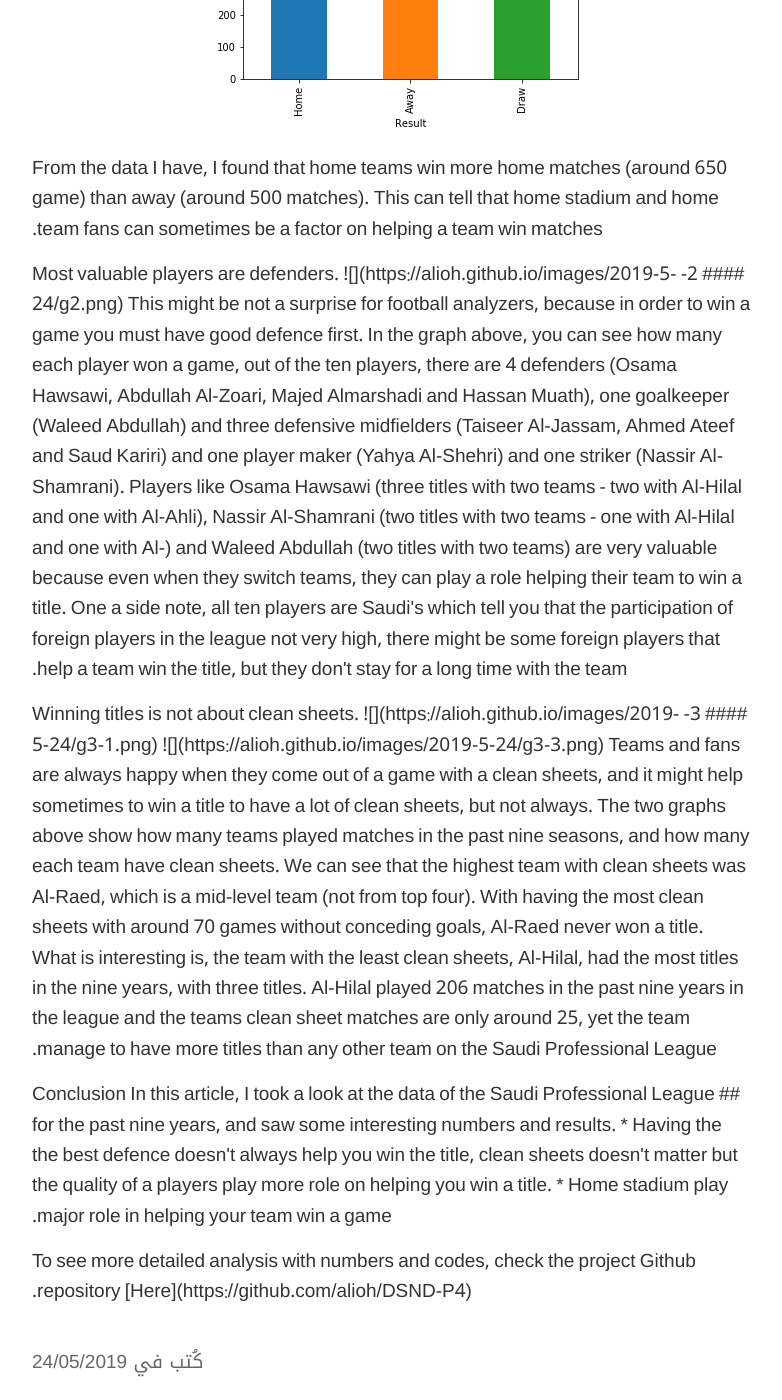
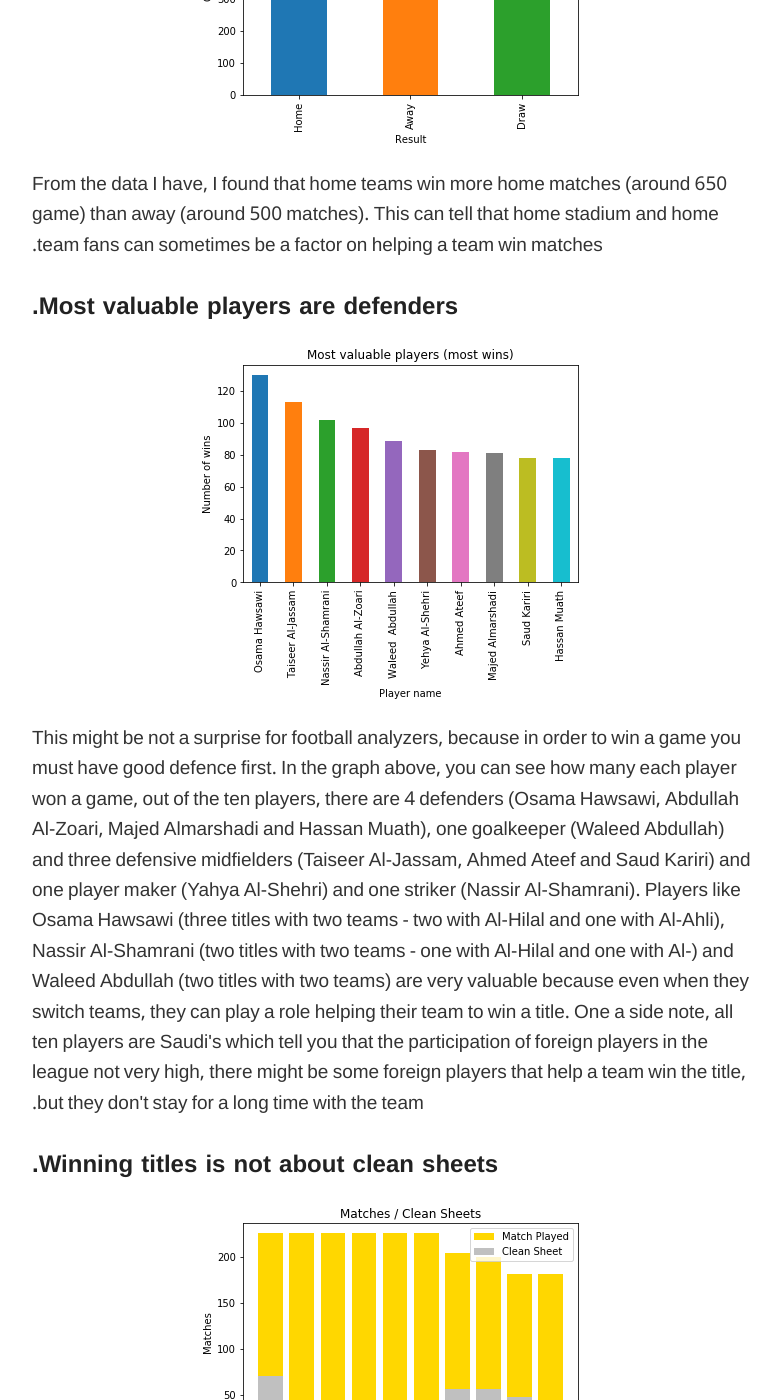
Before and after one commit to alioh/alioh.github.io, a Jekyll site: the page built from _posts/2019-5-24-DSND-P4.md, in a window 1280 px wide and 1400 px high, scrolled down 1489 px. Shown: the whole window, without its empty margins (248-1030 px from the left). Built offline with Jekyll 4.4.1, drawn with Linux system fonts in a browser that asks for light colours; some of the changed text lies outside the part shown.

Commit message:
fixing styling

```diff
--- a/_posts/2019-5-24-DSND-P4.md
+++ b/_posts/2019-5-24-DSND-P4.md
@@ -34,32 +34,40 @@ After creating analyzing the data, I came up with couple outcomes:
 </p>
 
 
-<h4 align="left"> 1- Home teams have higher chance to win games at home.</h4>
+<h2 align="left">Home teams have higher chance to win games at home.</h2>
 
 ![](https://alioh.github.io/images/2019-5-24/g1.png)
+
 <p align="left">
 From the data I have, I found that home teams win more home matches (around 650 game) than away (around 500 matches). This can tell that home stadium and home team fans can sometimes be a factor on helping a team win matches.
 </p>
 
+
+
+<h2 align="left">Most valuable players are defenders.</h2>
+
+![](https://alioh.github.io/images/2019-5-24/g2.png)
+
 <p align="left">
-
-#### 2- Most valuable players are defenders.
-![](https://alioh.github.io/images/2019-5-24/g2.png)
 This might be not a surprise for football analyzers, because in order to win a game you must have good defence first. In the graph above, you can see how many each player won a game, out of the ten players, there are 4 defenders (Osama Hawsawi, Abdullah Al-Zoari, Majed Almarshadi and Hassan Muath), one goalkeeper (Waleed Abdullah) and three defensive midfielders (Taiseer Al-Jassam, Ahmed Ateef and Saud Kariri) and one player maker (Yahya Al-Shehri) and one striker (Nassir Al-Shamrani). Players like Osama Hawsawi (three titles with two teams - two with Al-Hilal and one with Al-Ahli), Nassir Al-Shamrani (two titles with two teams - one with Al-Hilal and one with Al-) and Waleed Abdullah (two titles with two teams) are very valuable because even when they switch teams, they can play a role helping their team to win a title.
 One a side note, all ten players are Saudi's which tell you that the participation of foreign players in the league not very high, there might be some foreign players that help a team win the title, but they don't stay for a long time with the team.
 </p>
 
+
+
+<h2 align="left">Winning titles is not about clean sheets.</h2>
+
+![](https://alioh.github.io/images/2019-5-24/g3-1.png) ![](https://alioh.github.io/images/2019-5-24/g3-3.png)
+
 <p align="left">
-
-#### 3- Winning titles is not about clean sheets.
-![](https://alioh.github.io/images/2019-5-24/g3-1.png) ![](https://alioh.github.io/images/2019-5-24/g3-3.png)
 Teams and fans are always happy when they come out of a game with a clean sheets, and it might help sometimes to win a title to have a lot of clean sheets, but not always. The two graphs above show how many teams played matches in the past nine seasons, and how many each team have clean sheets. We can see that the highest team with clean sheets was Al-Raed, which is a mid-level team (not from top four). With having the most clean sheets with around 70 games without conceding goals, Al-Raed never won a title. What is interesting is, the team with the least clean sheets, Al-Hilal, had the most titles in the nine years, with three titles. Al-Hilal played 206 matches in the past nine years in the league and the teams clean sheet matches are only around 25, yet the team manage to have more titles than any other team on the Saudi Professional League.
 </p>
 
+
+
+<h2 align="left">Conclusion</h2>
+
 <p align="left">
-
-## Conclusion
-
 In this article, I took a look at the data of the Saudi Professional League for the past nine years, and saw some interesting numbers and results.
 * Having the the best defence doesn't always help you win the title, clean sheets doesn't matter but the quality of a players play more role on helping you win a title.
 * Home stadium play major role in helping your team win a game.
@@ -68,4 +76,5 @@ In this article, I took a look at the data of the Saudi Professional League for
 <p align="left">
 
 To see more detailed analysis with numbers and codes, check the project Github repository [Here](https://github.com/alioh/DSND-P4).
+
 </p>
```
